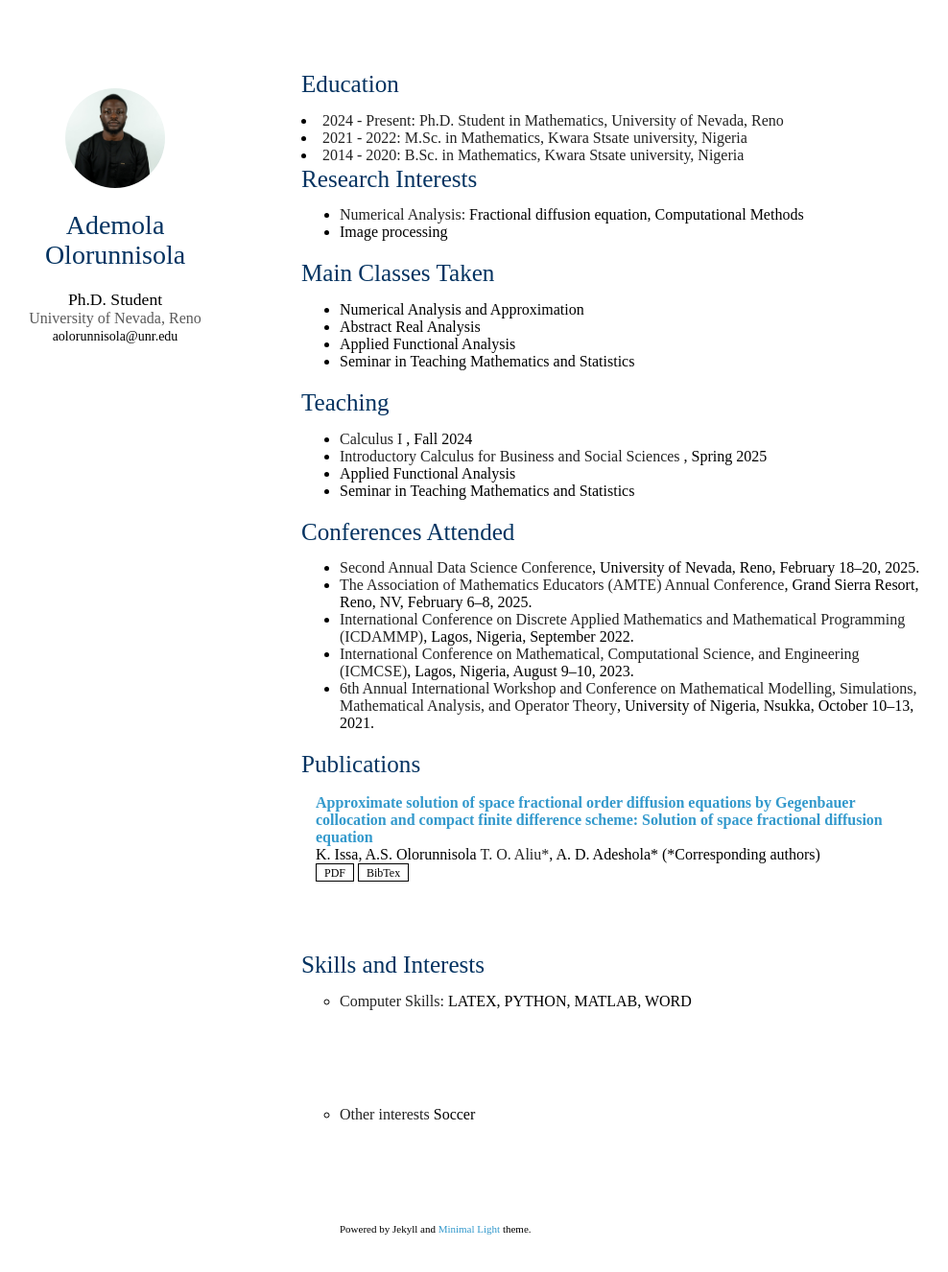
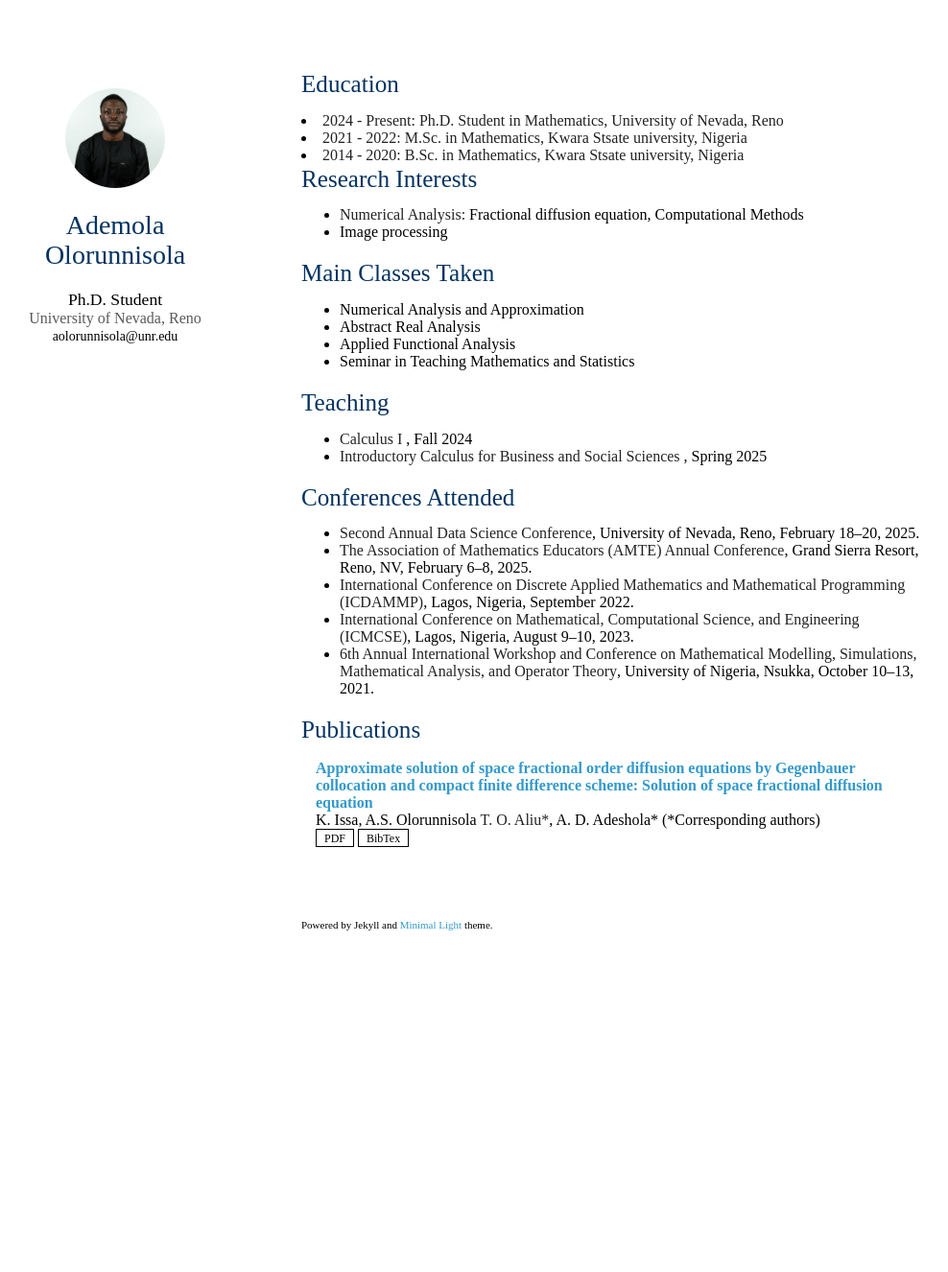
Before and after one commit to Ademola-Olorunnisola/Ademola-Olorunnisola.github.io, a Jekyll site: the page index.html, which Jekyll copies as it is, in a window 1280 px wide and 1359 px high. Shown: the top 1326 px of the window at 96% size, without its empty margins (156-1144 px from the left). Built offline with Jekyll 4.4.1, drawn with Linux system fonts in a browser that asks for light colours; nearby versions of some CDN libraries; a style sheet for code colours, icons or effects is not loaded.

Commit message:
Update index.html

```diff
--- a/index.html
+++ b/index.html
@@ -127,12 +127,6 @@
           <li>
             <strong> Introductory Calculus for Business and Social Sciences </strong>, Spring 2025
           </li>
-          <li>
-            Applied Functional Analysis
-          </li>
-          <li>
-            Seminar in Teaching Mathematics and Statistics
-          </li>
         </ul>
 
         <h2 id="conferences-attended">Conferences Attended</h2>
@@ -209,16 +203,6 @@
 
           <br />
 
-          <h2 id="skils-and-interests">Skills and Interests</h2>
-
-        <ul>
-          <li>
-            <strong> Computer Skills: </strong> LATEX, PYTHON, MATLAB, WORD
-          </li>
-          <li>
-            <strong> Other interests</strong> Soccer
-          </li>
-
         <p>
           <small
             >Powered by Jekyll and
```
